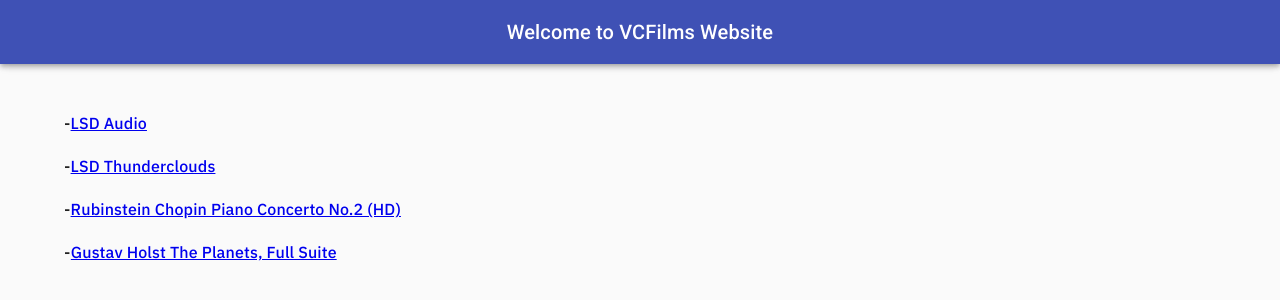
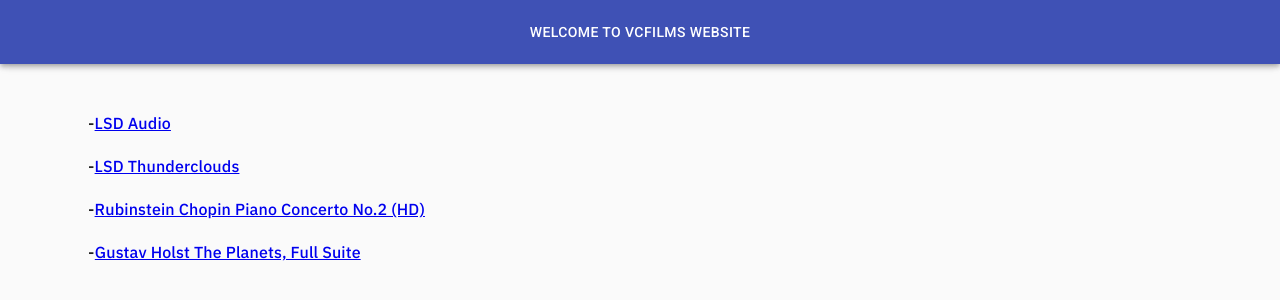
Before and after one commit to Reflectrr/Youtube-Time-Machine, a React (Create React App) app: page / in a window 1280 px wide. Shown: the top 300 px of the page. Built offline with nearby package versions, Linux system fonts and the light colour scheme; data requests are answered from the project's data file.

Commit message:
version 1 ready to be deployed

```diff
--- a/package.json
+++ b/package.json
@@ -9,6 +9,7 @@
     "@testing-library/react": "^9.5.0",
     "@testing-library/user-event": "^7.2.1",
     "axios": "^0.19.2",
+    "concurrently": "^5.3.0",
     "json-server": "^0.16.1",
     "react": "^16.13.1",
     "react-dom": "^16.13.1",
@@ -18,7 +19,7 @@
     "redux": "^4.0.5"
   },
   "scripts": {
-    "start": "react-scripts start",
+    "start": "concurrently \"react-scripts start\" \"npm run server\"",
     "build": "react-scripts build",
     "server": "json-server --port 3001 --watch db.json"
   },
--- a/src/App.js
+++ b/src/App.js
@@ -29,17 +29,17 @@
       <Drawer />
       <main className={classes.content}>
         <div className={classes.toolbar} />
+        <ContainerBox>
           <Switch>
             <Route path="/videos/:id">
-            <ContainerBox>
               <VideoView />
-            </ContainerBox>
             </Route>
 
             <Route path="/">
               <NavList />
             </Route>
           </Switch>
+        </ContainerBox>
       </main>
     </div>
   );
--- a/src/components/Navbar.js
+++ b/src/components/Navbar.js
@@ -3,13 +3,15 @@
 import MenuIcon from "@material-ui/icons/Menu";
 import IconButton from "@material-ui/core/IconButton";
 import Toolbar from "@material-ui/core/Toolbar";
-import Typography from "@material-ui/core/Typography";
 import { toggleDrawer } from "../reducers/mobileReducer";
 import { useSelector, useDispatch } from "react-redux";
+import { Button } from "@material-ui/core";
+import { useHistory } from "react-router-dom";
 
 const Navbar = () => {
   const classes = useSelector((state) => state.classes);
   const dispatch = useDispatch();
+  const history = useHistory();
 
   return (
     <AppBar position="fixed">
@@ -23,9 +25,13 @@
         >
           <MenuIcon />
         </IconButton>
-        <Typography variant="h6" style={{ flexGrow: 1, textAlign: "center" }}>
+        <Button
+          variant="text"
+          style={{ color: "white", display: "block", width: "100%" }}
+          onClick={() => history.push("/")}
+        >
           Welcome to VCFilms Website
-        </Typography>
+        </Button>
       </Toolbar>
     </AppBar>
   );
```
Also changed, not shown: 1 other file (tests, documents, lock files or other folders). Lines whose indentation alone changed are shown as unchanged.
